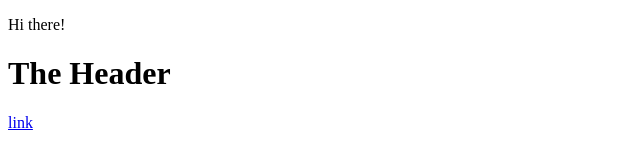
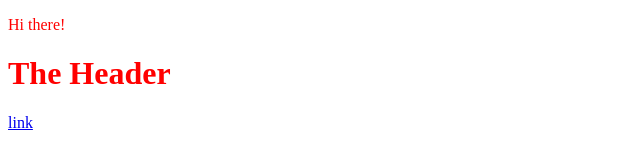
Before and after one commit to melaniec207/DOM_Practice, a plain HTML site: page index.html in a window 1280 px wide. Shown: the whole page, without its empty margins (0-640 px from the left). Drawn offline with Linux system fonts and the light colour scheme.

Commit message:
added color red

```diff
--- a/index.html
+++ b/index.html
@@ -1,12 +1,18 @@
 <!DOCTYPE html>
-<html lang="en">
+<html>
+    <style>
+        .redclass
+        {
+            color: red
+        }
+    </style>
 <head>
     <title>"My Title"</title>
-    <p id="greeting">Hello!</p>
+    <p id="greeting" class="redclass">Hello!</p>
     <!--<spript>console.log("Hello from inside the HTML");</sript>-->
 </head>
 <body>
-    <h1 id="h1"> "A Heading"</h1> <!--"The Header"-->
+    <h1 id="h1" class="redclass"> "A Heading"</h1> <!--"The Header"-->
     <script src="script.js" defer></script>
     <a href = "https://youtube.com">link</a>
 </body>
```
